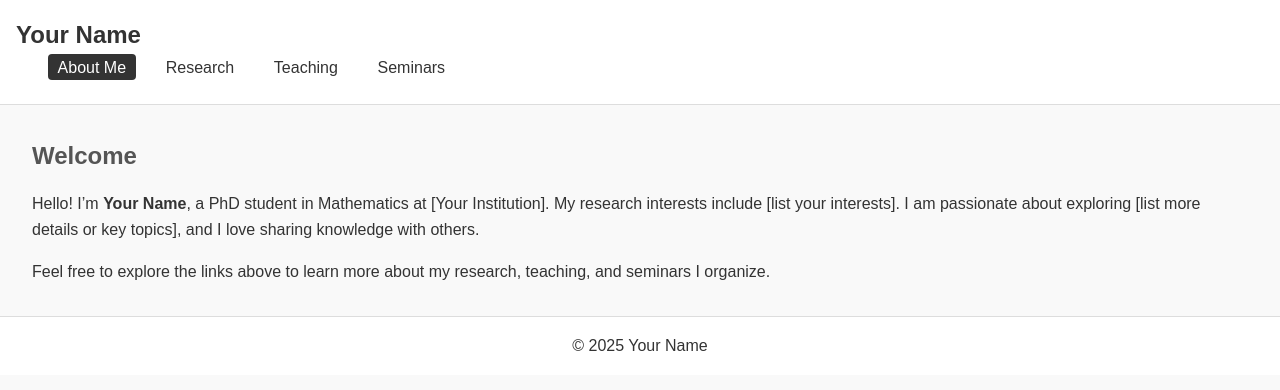
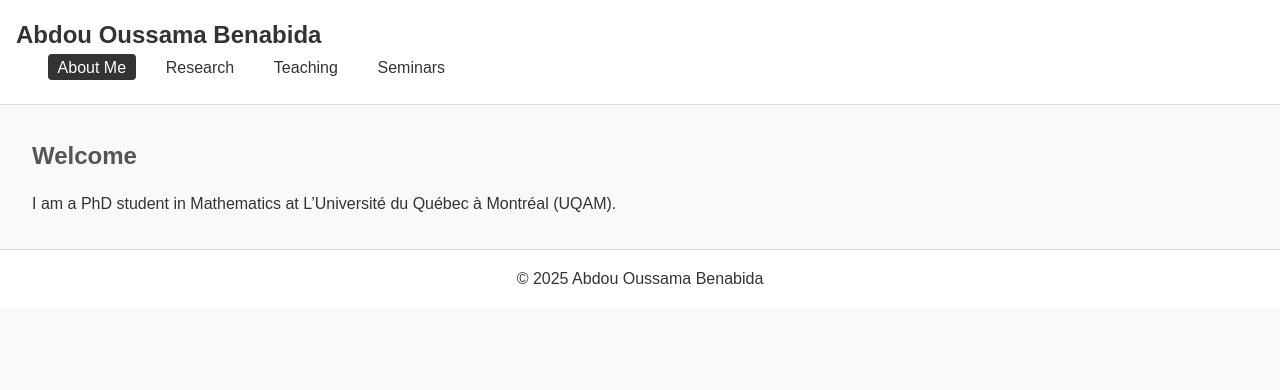
Before and after one commit to abdououssamabenabida/abdououssamabenabida.github.com, a plain HTML site: page index.html in a window 1280 px wide. Drawn offline with Linux system fonts and the light colour scheme.

Commit message:
Update index.html

```diff
--- a/index.html
+++ b/index.html
@@ -10,7 +10,7 @@
 
   <!-- Navigation -->
   <header>
-    <h1>Your Name</h1>
+    <h1>Abdou Oussama Benabida</h1>
     <nav>
       <ul>
         <li><a href="index.html" class="active">About Me</a></li>
@@ -27,19 +27,16 @@
     <section class="intro">
       <h2>Welcome</h2>
       <p>
-        Hello! I’m <strong>Your Name</strong>, a PhD student in Mathematics at [Your Institution].
-        My research interests include [list your interests]. I am passionate about exploring
-        [list more details or key topics], and I love sharing knowledge with others.
+        I am a PhD student in Mathematics at L’Université du Québec à Montréal (UQAM).
       </p>
       <p>
-        Feel free to explore the links above to learn more about my research, teaching, and seminars I organize.
       </p>
     </section>
   </main>
 
   <!-- Footer -->
   <footer>
-    <p>&copy; 2025 Your Name</p>
+    <p>&copy; 2025 Abdou Oussama Benabida</p>
   </footer>
 
 </body>
```
